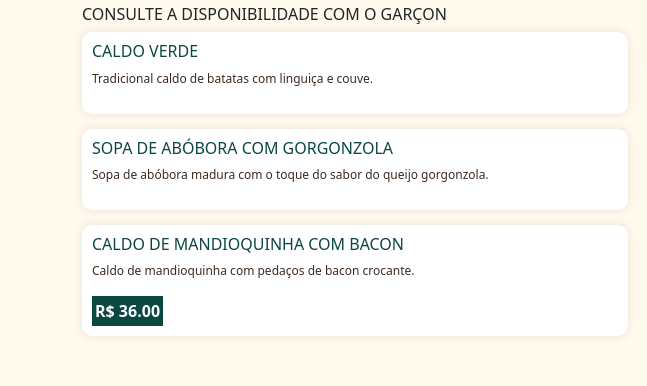
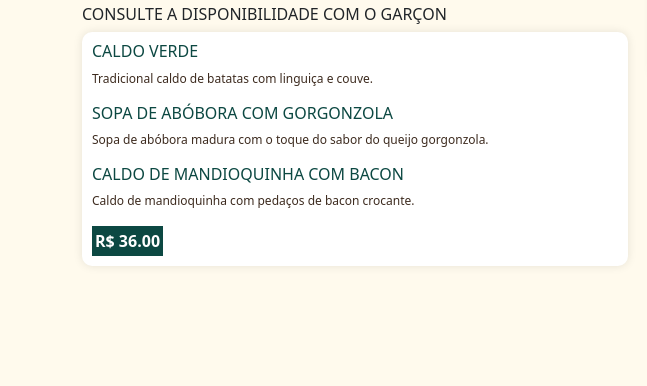
Before and after one commit to mateusmaranhao12/mangarden, a plain HTML site: page index.html in a window 1280 px wide. Shown: the part 512-898 px from the top of the page, 0-647 px from the left. Drawn offline with nearby package versions, Linux system fonts and the light colour scheme.

Commit message:
Update html

```diff
--- a/index.html
+++ b/index.html
@@ -62,12 +62,8 @@
                         <div class="menu-item">
                             <h6>CALDO VERDE</h6>
                             <p>Tradicional caldo de batatas com linguiça e couve.</p>
-                        </div>
-                        <div class="menu-item">
                             <h6>SOPA DE ABÓBORA COM GORGONZOLA</h6>
                             <p>Sopa de abóbora madura com o toque do sabor do queijo gorgonzola.</p>
-                        </div>
-                        <div class="menu-item">
                             <h6>CALDO DE MANDIOQUINHA COM BACON</h6>
                             <p>Caldo de mandioquinha com pedaços de bacon crocante.</p>
                             <div class="menu-price">R$ 36.00</div>
```
